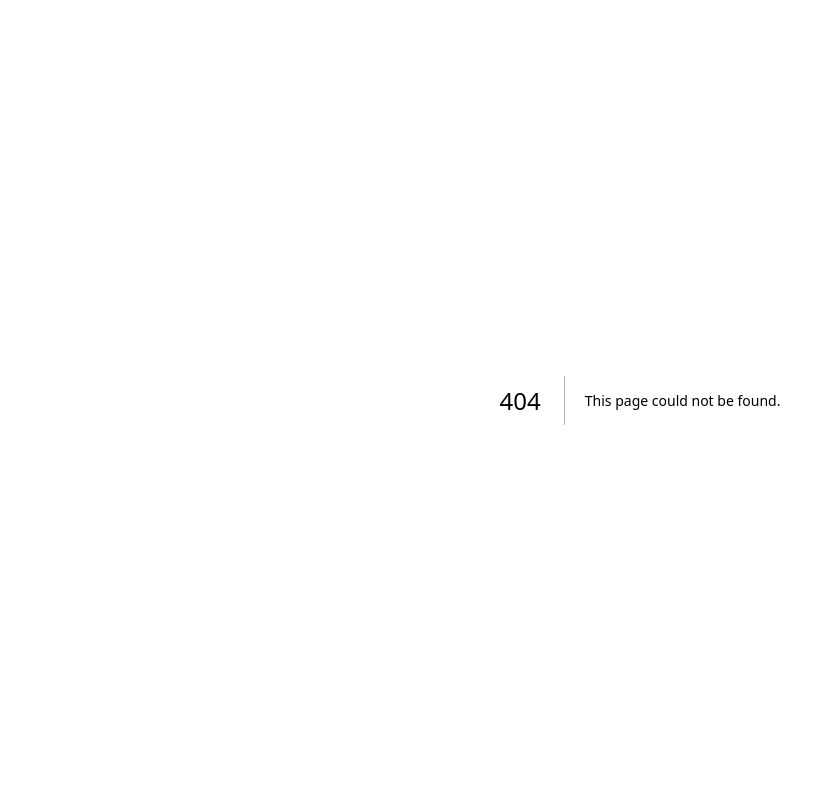
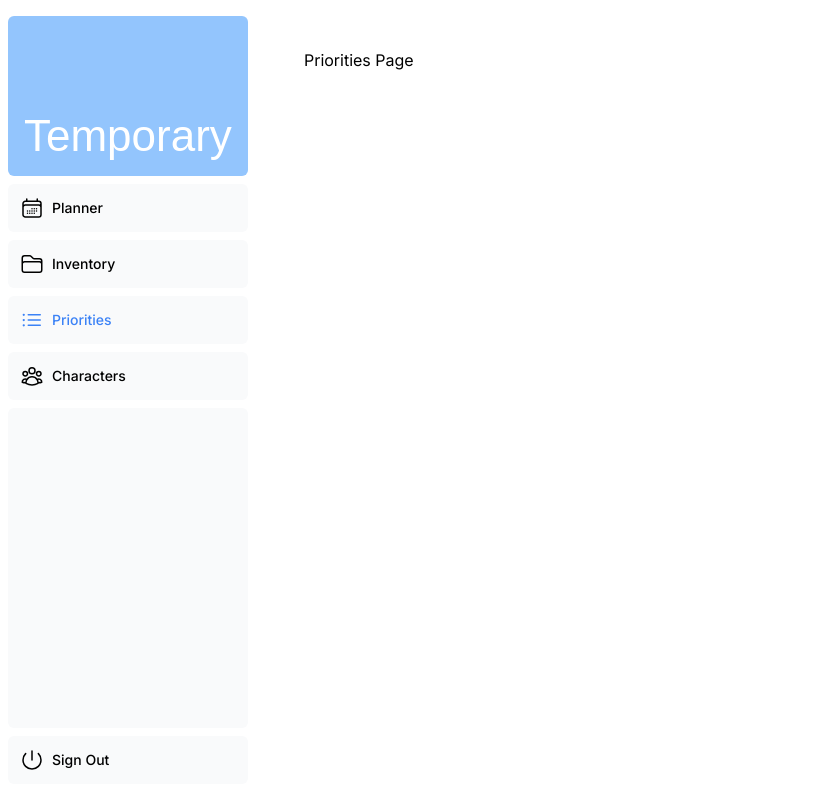
Before and after one commit to mcdestefano/genshin-planner, a Next.js app: page /dashboard/priorities in a window 1280 px wide. Before the commit this address had no page. Shown: the whole page, without its empty margins (0-835 px from the left). Built offline with nearby package versions, Linux system fonts and the light colour scheme; a web font is replaced by a local one.

Commit message:
Add priorities page to dashboard and alter icons in sidenav to match category

```diff
--- /dev/null
+++ b/app/dashboard/priorities/page.tsx
@@ -0,0 +1,3 @@
+export default function Page() {
+    return <p>Priorities Page</p>;
+}
--- a/app/ui/dashboard/nav-links.tsx
+++ b/app/ui/dashboard/nav-links.tsx
@@ -2,22 +2,26 @@
 
 import {
   UserGroupIcon,
-  HomeIcon,
-  DocumentDuplicateIcon,
+  CalendarDaysIcon,
+  ListBulletIcon,
+  FolderIcon,
+  ShoppingBagIcon,
 } from '@heroicons/react/24/outline';
 import Link from 'next/link';
 import { usePathname} from 'next/navigation';
 import clsx from 'clsx';
 
+// NOTE: Want to create custom inventory bag icon (and mabye the rest too) based on genshin
 // Map of links to display in the side navigation.
 // Depending on the size of the application, this would be stored in a database.
 const links = [
-  { name: 'Home', href: '/dashboard', icon: HomeIcon },
+  { name: 'Planner', href: '/dashboard', icon: CalendarDaysIcon },
   {
     name: 'Inventory',
     href: '/dashboard/inventory',
-    icon: DocumentDuplicateIcon,
+    icon: FolderIcon,
   },
+  { name: 'Priorities', href: '/dashboard/priorities', icon: ListBulletIcon },
   { name: 'Characters', href: '/dashboard/characters', icon: UserGroupIcon },
 ];
 
```
